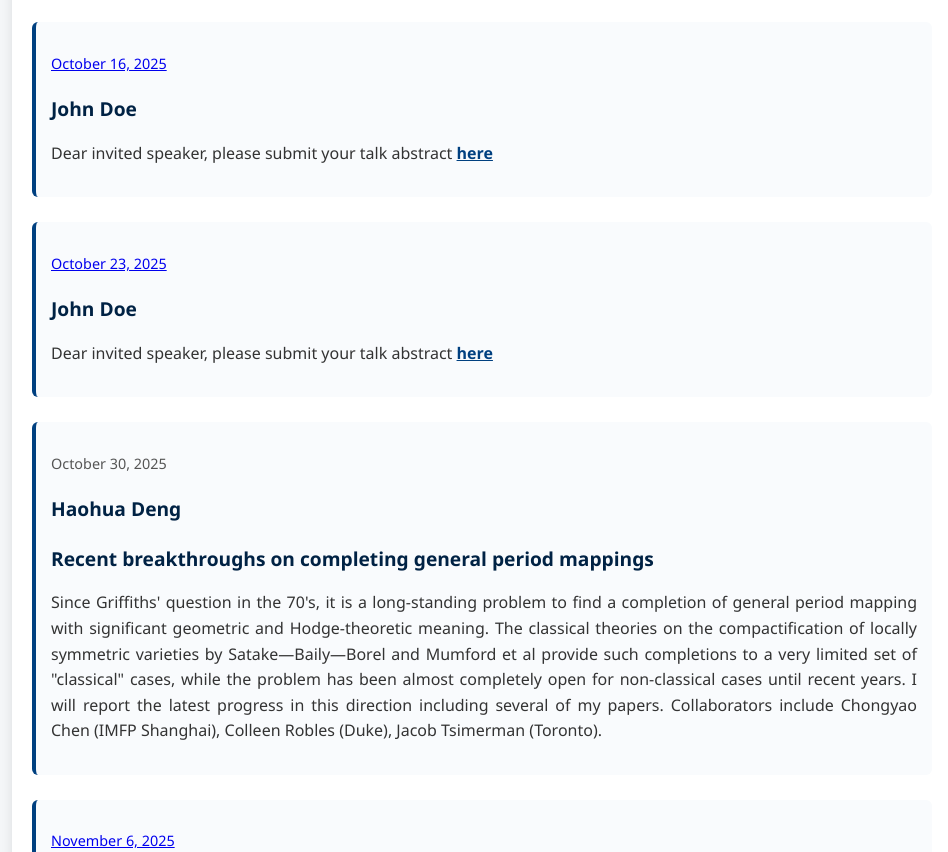
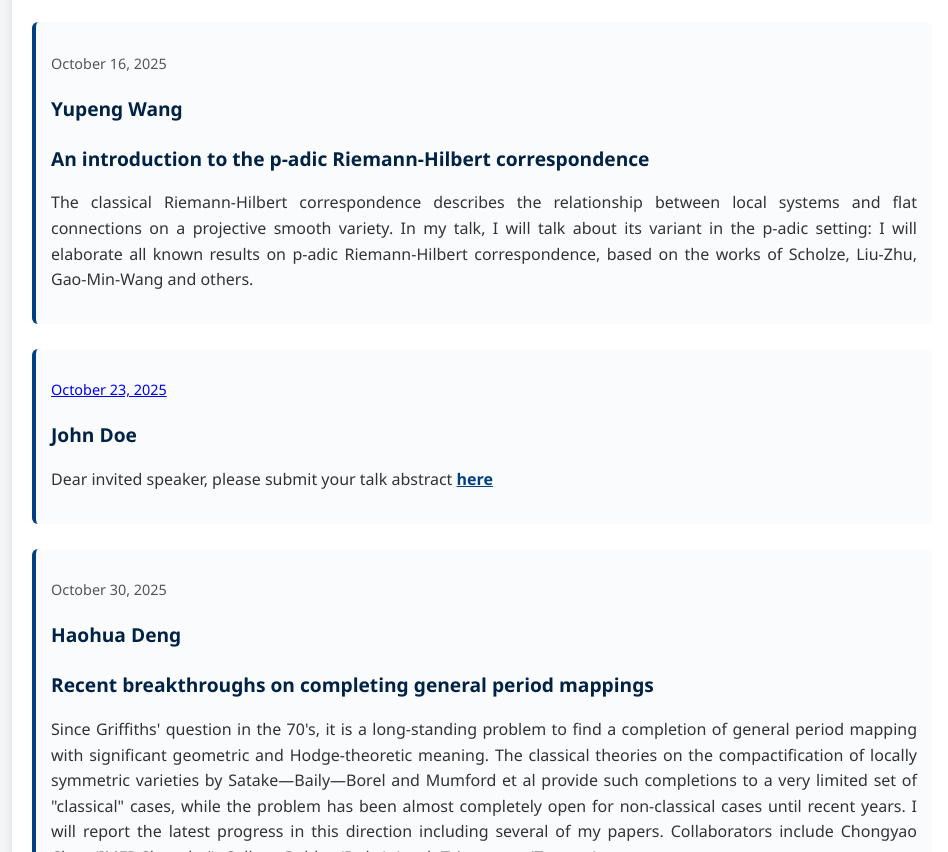
Before and after one commit to vtmaths/imfp-igp-seminar, a plain HTML site: page upcoming.html in a window 1280 px wide. Shown: the part 1339-2191 px from the top of the page, without its empty margins (158-1106 px from the left). Drawn offline with Linux system fonts and the light colour scheme.

Commit message:
Update upcoming.html

```diff
--- a/upcoming.html
+++ b/upcoming.html
@@ -58,10 +58,11 @@
           </p>
         </li>
         <li>
-          <p class="date"><a href="register.html?date=October+16,+2025">October 16, 2025</a></p>
-          <p class="title">John Doe</p>
+          <p class="date">October 16, 2025</p>
+          <p class="author">Yupeng Wang</p>
+		  <p class="title">An introduction to the p-adic Riemann-Hilbert correspondence</p>
           <p class="abstract">
-            Dear invited speaker, please submit your talk abstract <a href="submit-abstract.html?date=October+16,+2025"><strong>here</strong></a>
+            The classical Riemann-Hilbert correspondence describes the relationship between local systems and flat connections on a projective smooth variety. In my talk, I will talk about its variant in the p-adic setting: I will elaborate all known results on p-adic Riemann-Hilbert correspondence, based on the works of Scholze, Liu-Zhu, Gao-Min-Wang and others.
           </p>
         </li>
         <li>
```
